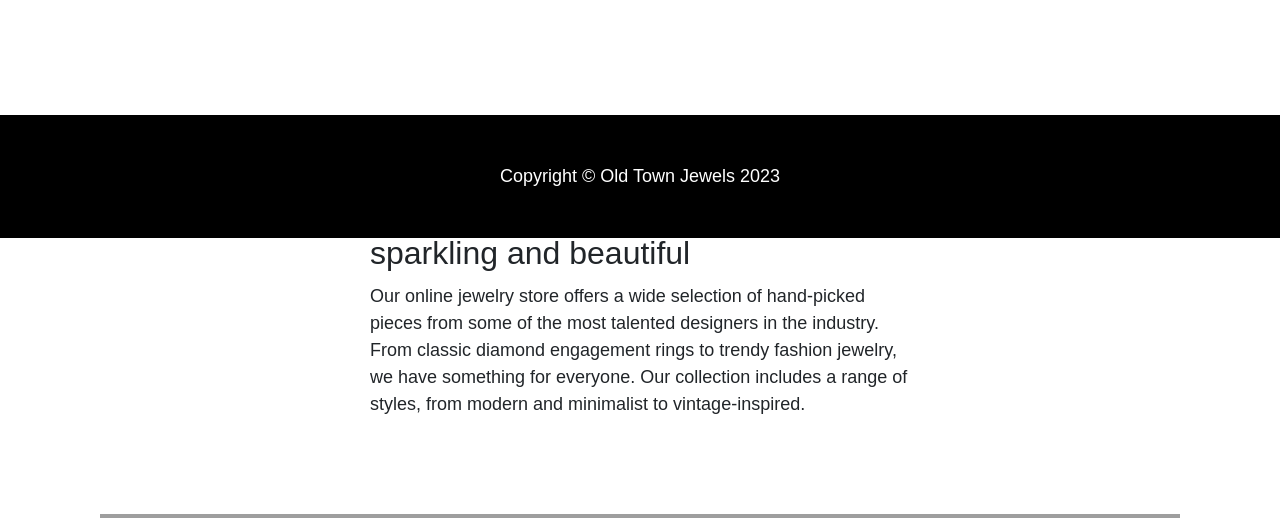
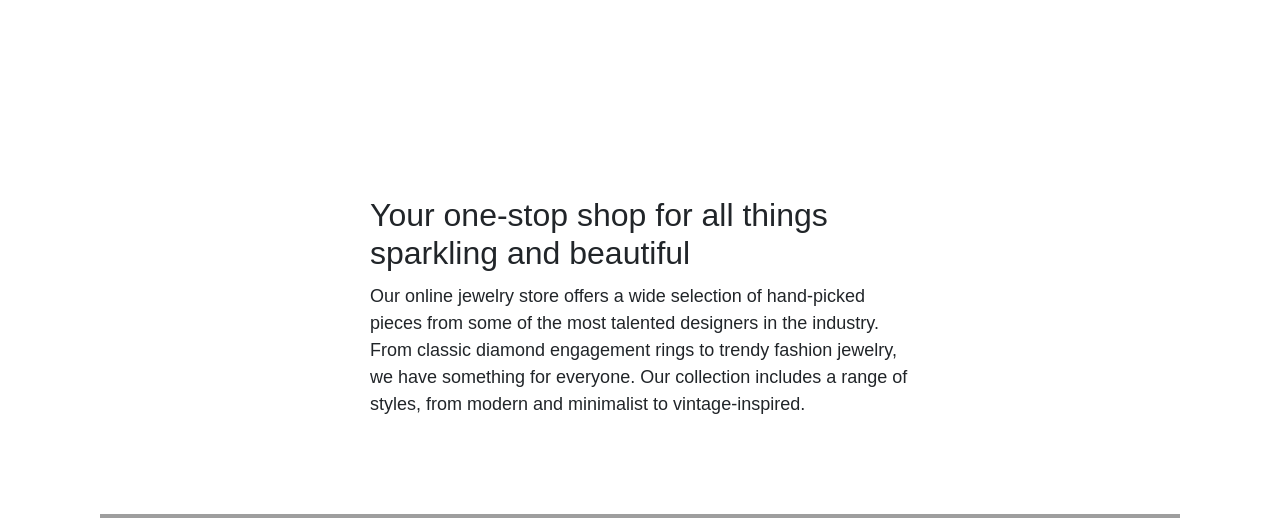
Before and after one commit to marosan28/old-town-jewels, a Django app: page / in a window 1280 px wide. Shown: the part 562-1080 px from the top of the page. Run offline with Django 3.2, Linux system fonts and the light colour scheme; parts of the project's set-up code (start-up, migrations or seed data) failed here and were passed over; some libraries are stand-ins or nearby versions; some web fonts are replaced; grey boxes are pictures that could not be loaded.

Commit message:
change footer styling in css, margins

```diff
--- a/shop/templates/shop/index.html
+++ b/shop/templates/shop/index.html
@@ -2,11 +2,12 @@
 
 {% block content %}
 <!-- Content section-->
-<header class="py-5 bg-image-full" style="background-image: url('https://res.cloudinary.com/dd9o1h7oh/image/upload/v1674412791/model-img_vaw23r.jpg')">
+<header class="py-5 bg-image-full"
+    style="background-image: url('https://res.cloudinary.com/dd9o1h7oh/image/upload/v1674412791/model-img_vaw23r.jpg')">
     <div style="height: 10rem" class="text-center">
         <h1 class="text-black fs-3 fw-bolder">Welcome to Old Town Jewels</h1>
     </div>
-  </div>
+    </div>
 </header>
 <section class="py-5">
     <div class="container my-5">
@@ -24,20 +25,48 @@
     </div>
 </section>
 <div class="second-img">
-<div class="py-5 bg-image-full" style="background-image: url('https://res.cloudinary.com/dd9o1h7oh/image/upload/v1674413928/edgar-soto-gb0BZGae1Nk-unsplash_pitob7.jpg')">
-    <div style="height: 20rem"></div>
-</div></div>
+    <div class="py-5 bg-image-full"
+        style="background-image: url('https://res.cloudinary.com/dd9o1h7oh/image/upload/v1674413928/edgar-soto-gb0BZGae1Nk-unsplash_pitob7.jpg')">
+        <div style="height: 20rem"></div>
+    </div>
+</div>
 <!-- Content section-->
 <section class="py-5">
     <div class="container my-5">
         <div class="row justify-content-center">
             <div class="col-lg-6">
                 <h2>Where pride and quality meets</h2>
-                <p class="mb-0"> Our team is dedicated to helping you find the perfect piece to suit your style and budget.
+                <p class="mb-0"> Our team is dedicated to helping you find the perfect piece to suit your style and
+                    budget.
                     We are constantly updating our collection with new designs, so be sure to check back often.
-                    Whether you're shopping for yourself or looking for the perfect gift, we have something for every occasion.</p>
+                    Whether you're shopping for yourself or looking for the perfect gift, we have something for every
+                    occasion.</p>
             </div>
         </div>
     </div>
 </section>
+<div class="second-img">
+    <div class="py-5 bg-image-full"
+        style="background-image: url('https://res.cloudinary.com/dd9o1h7oh/image/upload/v1674413928/edgar-soto-gb0BZGae1Nk-unsplash_pitob7.jpg')">
+        <div style="height: 20rem"></div>
+    </div>
+</div>
+<!-- Content section-->
+<section class="py-5">
+    <div class="container my-5">
+        <div class="row justify-content-center">
+            <div class="col-lg-6">
+                <h2>Sign up today to discover our amazing offers</h2>
+                <p class="mb-0"> Click on the sign up on the top left! Register with us and discover our amazing offers.
+                    Signing up is easy, you only need
+                    to choose a unique username and a password.
+                </p>
+
+            </div>
+        </div>
+        <div class="discount-code">
+            <h3>Use code JANUARY20 for exlusive 20% off. Valid unitl the end of January.</h3>
+        </div>
+    </div>
+</section>
 {% endblock %}
--- a/static/css/stylesheet.css
+++ b/static/css/stylesheet.css
@@ -326,9 +326,10 @@ button.btn  {
 }
 
 footer.bg-dark {
-    position: fixed;
+    position: relative;
     bottom: 0;
     width: 100%;
+    margin-top: 200px
   }
 .second-img {
     padding: 0 100px;
@@ -383,6 +384,9 @@ footer.bg-dark {
  .login-bottom-text {
     margin-bottom: 200px;
  }
+ .discount-code {
+    background-color: red;
+ }
 /* Media queries for small screen sizes */
 
 @media only screen and (max-width: 700px) {
```
Also changed, not shown: db.sqlite3.
